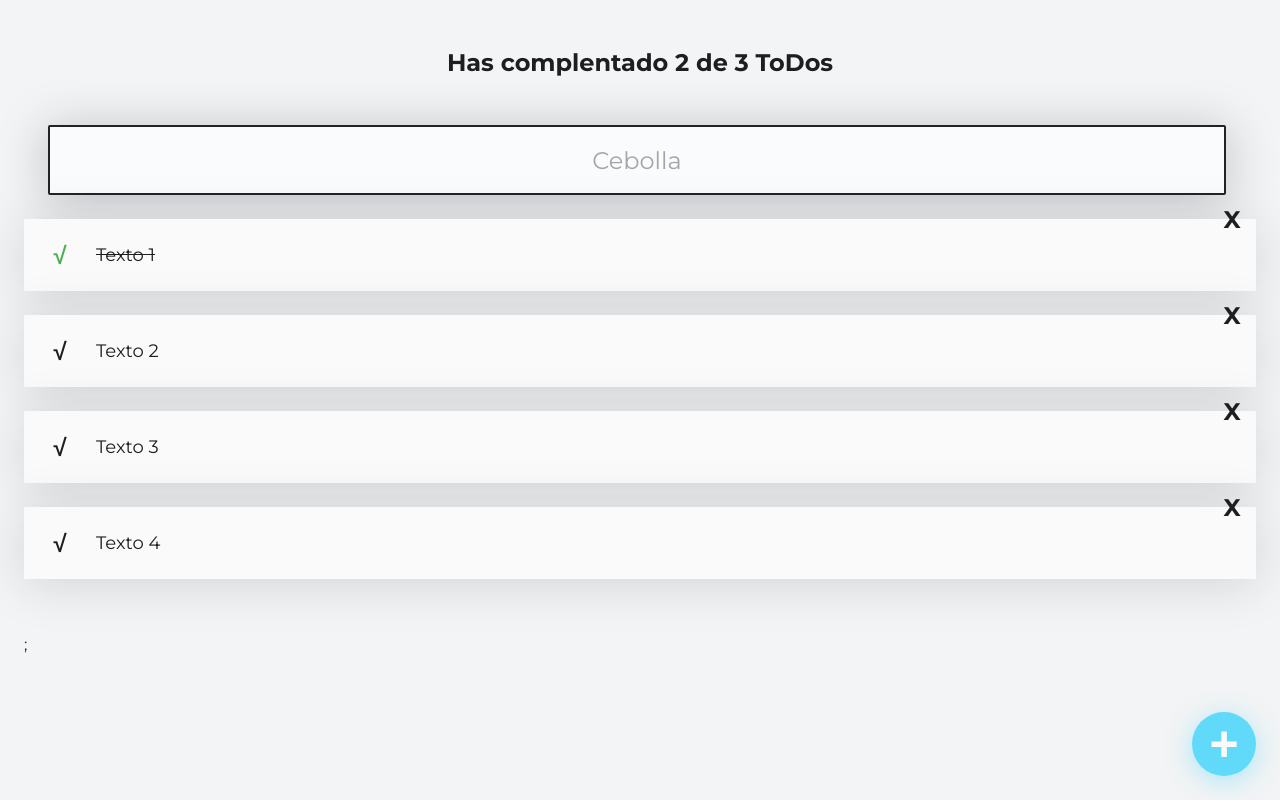
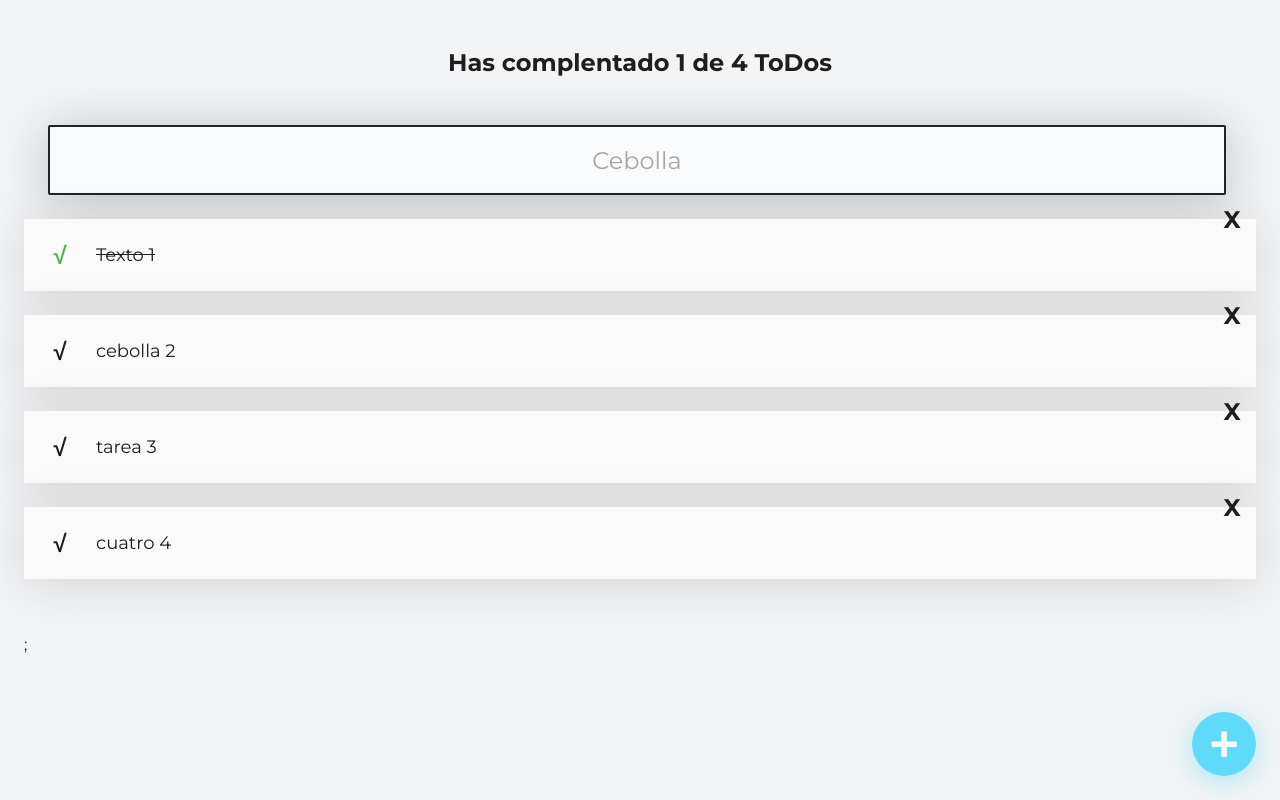
Before and after one commit to Jorge1202/Introduccion_React, a React (Create React App) app: page / in a window 1280 px wide. Built offline with nearby package versions, Linux system fonts and the light colour scheme.

Commit message:
estado useState filtrado

```diff
--- a/src/App.js
+++ b/src/App.js
@@ -5,21 +5,38 @@ import { TodoItem } from "./components/TodoItem";
 import { TodoList } from "./components/TodoList";
 import { TodoSearch } from "./components/TodoSearch";
 
-const todos = [
+const Defaulttodos = [
   { text: "Texto 1", completed: true },
-  { text: "Texto 2", completed: false },
-  { text: "Texto 3", completed: false },
-  { text: "Texto 4", completed: false },
+  { text: "cebolla 2", completed: false },
+  { text: "tarea 3", completed: false },
+  { text: "cuatro 4", completed: false },
 ];
 
 function App() {
+  const [todos, setTodos] = React.useState(Defaulttodos);
+  const [search, setSearch] = React.useState("");
+
+  const completedTodos = todos.filter((x) => x.completed).length;
+  const totalTodos = todos.length;
+
+  let listTodos = [];
+  if (search.length === 0) {
+    listTodos = todos;
+  } else {
+    listTodos = todos.filter((todo) => {
+      let totoText = todo.text.toLowerCase();
+      let textSearch = search.toLowerCase();
+      return totoText.includes(textSearch);
+    });
+  }
+
   return (
     <>
-      <TodoCounter />
+      <TodoCounter totalTodos={totalTodos} completedTodos={completedTodos} />
 
-      <TodoSearch />
+      <TodoSearch search={search} setSearch={setSearch} />
       <TodoList>
-        {todos.map((item) => (
+        {listTodos.map((item) => (
           <TodoItem
             key={item.text}
             text={item.text}
--- a/src/components/TodoCounter.jsx
+++ b/src/components/TodoCounter.jsx
@@ -1,7 +1,11 @@
 import React from "react";
 import "../styles/TodoCounter.css";
-function TodoCounter() {
-  return <h2 className="TodoCounter">Has complentado 2 de 3 ToDos</h2>;
+function TodoCounter({ completedTodos, totalTodos }) {
+  return (
+    <h2 className="TodoCounter">
+      Has complentado {completedTodos} de {totalTodos} ToDos
+    </h2>
+  );
 }
 
 export { TodoCounter };
--- a/src/components/TodoSearch.jsx
+++ b/src/components/TodoSearch.jsx
@@ -1,8 +1,9 @@
 import React from "react";
 import "../styles/TodoSearch.css";
-function TodoSearch() {
+function TodoSearch({ search, setSearch }) {
   const onChangeSearch = (event) => {
     console.log(event.target.value);
+    setSearch(event.target.value);
   };
 
   return (
@@ -10,6 +11,7 @@ function TodoSearch() {
       onChange={onChangeSearch}
       className="TodoSearch"
       placeholder="Cebolla"
+      value={search}
     />
   );
 }
```
